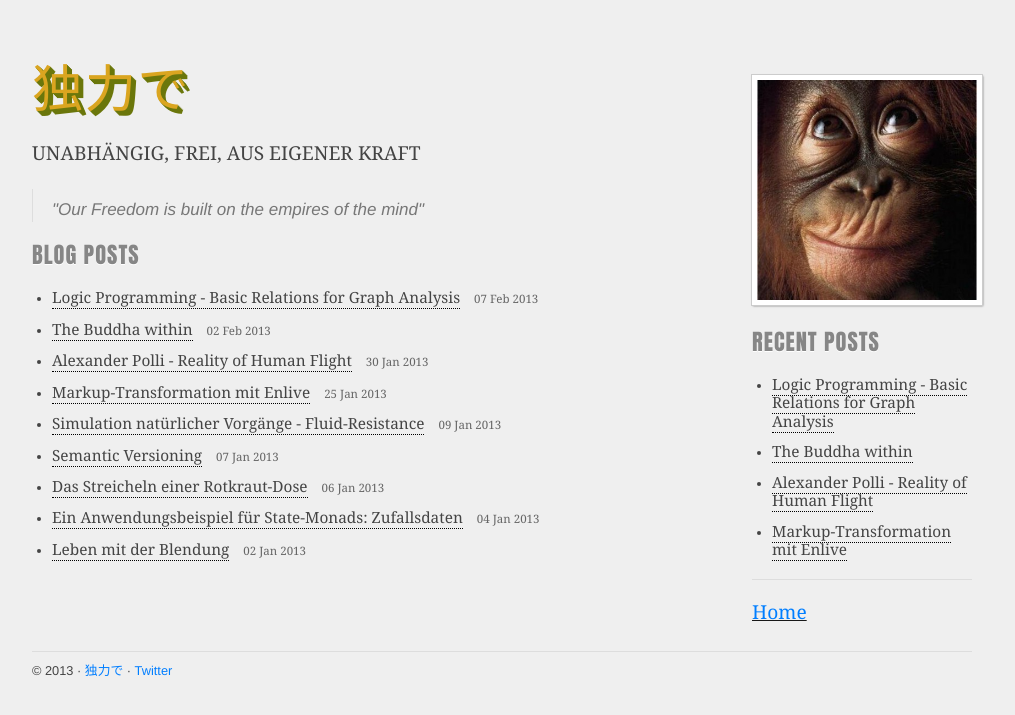
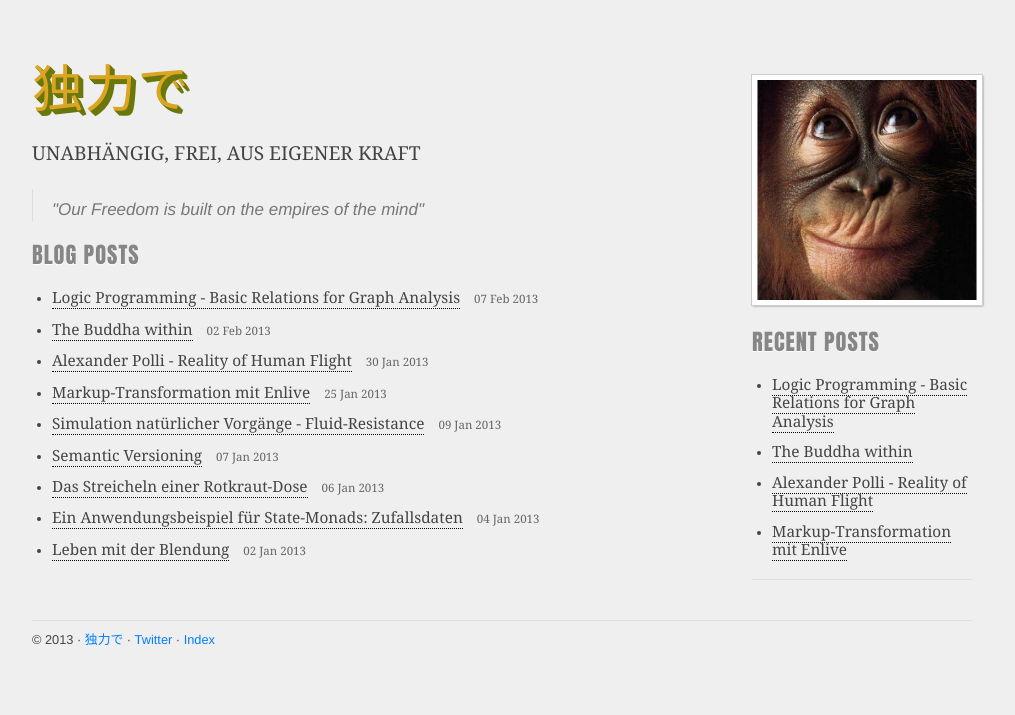
Before and after one commit to dokuryoku/dokuryoku.github.com, a Jekyll site: the page built from index.html, in a window 1280 px wide. Shown: the top 715 px of the page, without its empty margins (128-1143 px from the left). Built offline with Jekyll 4.4.1, drawn with Linux system fonts in a browser that asks for light colours.

Commit message:
update frame

```diff
--- a/_includes/footer.html
+++ b/_includes/footer.html
@@ -1,6 +1,8 @@
 		<div class="sixteen columns alpha omega">
 			<footer>
-				&copy; 2013 &middot; <a href="dokuryoku@gmail.com">独力で</a> &middot; <a href="http://twitter.com/dokuryokusan" target="_blank">Twitter</a>
+				&copy; 2013 &middot; <a href="dokuryoku@gmail.com">独力で</a> &middot;
+				<a href="http://twitter.com/nuryokusan" target="_blank">Twitter</a> &middot;
+				<a href="/">Index</a>
 			</footer>
 		</div>
 	</div>
--- a/_includes/sidebar.html
+++ b/_includes/sidebar.html
@@ -1,5 +1,5 @@
 <aside class="four columns omega offset-by-one" id="sidebar">
-	<img class="add-bottom photo" src="/images/please-save-me.jpg" alt="Please save us">
+	<a href="/"><img class="add-bottom photo" src="/images/please-save-me.jpg" alt="Please save us"></a>
 	<h2>Recent Posts</h2>
 	<ul class='posts'>
 		{% for post in site.posts limit:4 %}
@@ -7,5 +7,4 @@
 		{% endfor %}
 	</ul>
 	<hr/>
-	<h3><a href="/">Home</a></h3></li>
 </aside>
```
